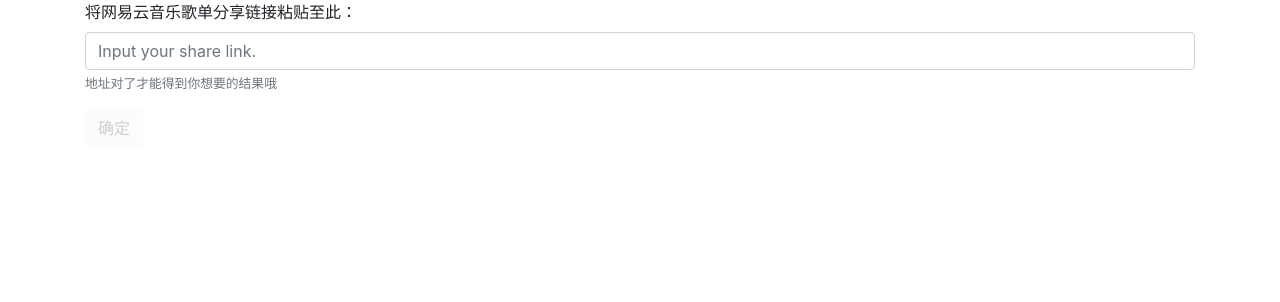
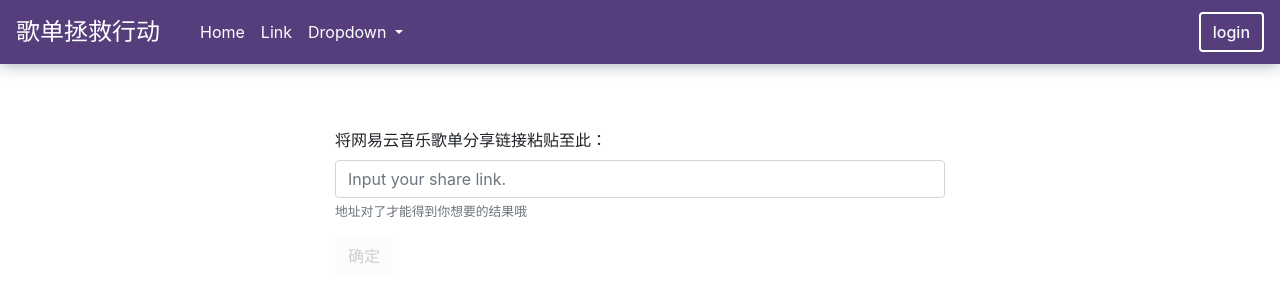
Before and after one commit to Amethyst-564/angular-playlist, an Angular app: page /search in a window 1280 px wide. Shown: the top 302 px of the page. Built offline with nearby package versions, Linux system fonts and the light colour scheme.

Commit message:
add navbar component

```diff
--- a/src/app/app.module.ts
+++ b/src/app/app.module.ts
@@ -7,12 +7,14 @@
 import { AppRoutingModule } from './/app-routing.module';
 import { HttpClientModule } from '@angular/common/http';
 import { SearchComponent } from './search/search.component';
+import { NavbarComponent } from './navbar/navbar.component';
 
 @NgModule({
   declarations: [
     AppComponent,
     PlaylistComponent,
-    SearchComponent
+    SearchComponent,
+    NavbarComponent
   ],
   imports: [
     BrowserModule,
--- /dev/null
+++ b/src/app/navbar/navbar.component.html
@@ -0,0 +1,36 @@
+<!-- header -->
+<div class="row" id="header">
+  <div class="col-12">
+    <nav class="navbar navbar-expand-lg navbar navbar-dark">
+      <a class="navbar-brand" href="#" id="nav-title">歌单拯救行动</a>
+      <button class="navbar-toggler" type="button" data-toggle="collapse" data-target="#navbarSupportedContent"
+        aria-controls="navbarSupportedContent" aria-expanded="false" aria-label="Toggle navigation">
+        <span class="navbar-toggler-icon"></span>
+      </button>
+
+      <div class="collapse navbar-collapse" id="navbarSupportedContent">
+        <ul class="navbar-nav mr-auto">
+          <li class="nav-item active">
+            <a class="nav-link" href="#">Home <span class="sr-only">(current)</span></a>
+          </li>
+          <li class="nav-item">
+            <a class="nav-link active" href="#">Link</a>
+          </li>
+          <li class="nav-item active">
+            <a class="nav-link dropdown-toggle" href="#" id="navbarDropdown" role="button" data-toggle="dropdown"
+              aria-haspopup="true" aria-expanded="false">
+              Dropdown
+            </a>
+            <div class="dropdown-menu" aria-labelledby="navbarDropdown">
+              <a class="dropdown-item" href="#">Action</a>
+              <a class="dropdown-item" href="#">Another action</a>
+              <div class="dropdown-divider"></div>
+              <a class="dropdown-item" href="#">Something else here</a>
+            </div>
+          </li>
+        </ul>
+        <button class="btn btn-outline-light my-2 my-sm-0" type="submit" id="header-login">login</button>
+      </div>
+    </nav>
+  </div>
+</div>
--- /dev/null
+++ b/src/app/navbar/navbar.component.less
@@ -0,0 +1,42 @@
+@primary: #563d7c;
+@border-radius: .25rem;
+.button-style(@color: white) {
+    font-weight: 500;
+    border-radius: .25rem;
+    border: 2px solid @color;
+}
+
+.internal-flex() {
+    // 内部flex布局
+    display: flex;
+    flex-direction: column; //垂直flex
+    align-items: center;
+}
+
+#header {
+    line-height: 2rem;
+    position: sticky;
+    top: 0;
+    z-index: 1071; // 保证在最上层，内容滚动时从下面走过
+    box-shadow: 0 0 1rem #9da5ab;
+    .col-12 {
+        padding-left: 0;
+        padding-right: 0;
+        nav {
+            background-color: @primary;
+            .dropdown-menu {
+                left: inherit;
+            } // 登陆按钮
+            #header-login {
+                .button-style;
+                &:hover {
+                    .button-style;
+                }
+            } // 标题
+            #nav-title {
+                font-size: 1.5rem;
+                padding-right: 1rem;
+            }
+        }
+    }
+}
--- /dev/null
+++ b/src/app/navbar/navbar.component.ts
@@ -0,0 +1,15 @@
+import { Component, OnInit } from '@angular/core';
+
+@Component({
+  selector: 'app-navbar',
+  templateUrl: './navbar.component.html',
+  styleUrls: ['./navbar.component.less']
+})
+export class NavbarComponent implements OnInit {
+
+  constructor() { }
+
+  ngOnInit() {
+  }
+
+}
--- a/src/app/playlist/playlist.component.html
+++ b/src/app/playlist/playlist.component.html
@@ -1,42 +1,7 @@
 <div class="container">
 
     <!-- header -->
-    <div class="row" id="header">
-        <div class="col-12">
-            <nav class="navbar navbar-expand-lg navbar navbar-dark">
-                <a class="navbar-brand" href="#" id="nav-title">歌单拯救行动</a>
-                <button class="navbar-toggler" type="button" data-toggle="collapse" data-target="#navbarSupportedContent"
-                    aria-controls="navbarSupportedContent" aria-expanded="false" aria-label="Toggle navigation">
-                    <span class="navbar-toggler-icon"></span>
-                </button>
-
-                <div class="collapse navbar-collapse" id="navbarSupportedContent">
-                    <ul class="navbar-nav mr-auto">
-                        <li class="nav-item active">
-                            <a class="nav-link" href="#">Home <span class="sr-only">(current)</span></a>
-                        </li>
-                        <li class="nav-item">
-                            <a class="nav-link active" href="#">Link</a>
-                        </li>
-                        <li class="nav-item active">
-                            <a class="nav-link dropdown-toggle" href="#" id="navbarDropdown" role="button" data-toggle="dropdown"
-                                aria-haspopup="true" aria-expanded="false">
-                                Dropdown
-                            </a>
-                            <div class="dropdown-menu" aria-labelledby="navbarDropdown">
-                                <a class="dropdown-item" href="#">Action</a>
-                                <a class="dropdown-item" href="#">Another action</a>
-                                <div class="dropdown-divider"></div>
-                                <a class="dropdown-item" href="#">Something else here</a>
-                            </div>
-                        </li>
-                    </ul>
-                    <button class="btn btn-outline-light my-2 my-sm-0" type="submit" id="header-login">login</button>
-                </div>
-            </nav>
-        </div>
-    </div>
-
+    <app-navbar></app-navbar>
     <!-- mid -->
     <div class="row" id="mid">
         <!-- left -->
--- a/src/app/playlist/playlist.component.less
+++ b/src/app/playlist/playlist.component.less
@@ -15,33 +15,6 @@
 
 .container {
     max-width: 100vw;
-    #header {
-        line-height: 2rem;
-        position: sticky;
-        top: 0;
-        z-index: 1071; // 保证在最上层，内容滚动时从下面走过
-        .col-12 {
-            padding-left: 0;
-            padding-right: 0;
-            nav {
-                background-color: @primary;
-                box-shadow: 0 0.5rem 1rem rgba(0, 0, 0, .05), inset 0 -1px 0 rgba(0, 0, 0, .1);
-                .dropdown-menu {
-                    left: inherit;
-                } // 登陆按钮
-                #header-login {
-                    .button-style;
-                    &:hover {
-                        .button-style;
-                    }
-                } // 标题
-                #nav-title {
-                    font-size: 1.5rem;
-                    padding-right: 1rem;
-                }
-            }
-        }
-    }
     #mid {
         #left {
             position: sticky; // 把左侧固定住
@@ -84,8 +57,4 @@
 
 .table {
     border-radius: @border-radius;
-    .thead-dark {
-        th {}
-    }
-    tbody {}
 }
--- a/src/app/playlist/playlist.component.ts
+++ b/src/app/playlist/playlist.component.ts
@@ -1,4 +1,4 @@
-import { Component, OnInit } from '@angular/core';
+import { Component, OnInit, Input } from '@angular/core';
 import { PlaylistService } from '../service/playlist.service';
 import { Router, ActivatedRoute, ParamMap } from '@angular/router';
 import { switchMap } from 'rxjs/operators';
--- a/src/app/search/search.component.html
+++ b/src/app/search/search.component.html
@@ -1,5 +1,10 @@
 <div class="container">
-  <form #loginForm="ngForm" id="searchForm">
+  <!-- header -->
+  <app-navbar></app-navbar>
+  <!-- content -->
+  <div class="row" id="search-content">
+    <div class="col-6">
+      <form #loginForm="ngForm" id="search-form">
 
         <div class="form-group">
           <label for="link">将网易云音乐歌单分享链接粘贴至此：</label>
@@ -16,3 +21,7 @@
           (click)="parseLink(model.link)">确定</button>
       </form>
     </div>
+
+  </div>
+
+</div>
--- a/src/app/search/search.component.less
+++ b/src/app/search/search.component.less
@@ -7,7 +7,19 @@
     box-shadow: 0 0 0 0.2rem rgba(@color, 0.25);
 }
 
+.internal-flex() {
+    // 内部flex布局
+    display: flex;
+    flex-direction: column; //垂直flex
+    align-items: center;
+}
+
 .container {
+    max-width: 100vw;
+    #search-content {
+        .internal-flex();
+        #search-form {
+            margin-top: 4rem;
             .form-control {
                 &:hover,
                 &:focus {
@@ -29,3 +41,5 @@
                 box-shadow: 0 0 0 0.2rem rgba(@primary, 0.5);
             }
         }
+    }
+}
```
Also changed, not shown: 1 other file (tests, documents, lock files or other folders). Lines whose indentation alone changed are shown as unchanged.
